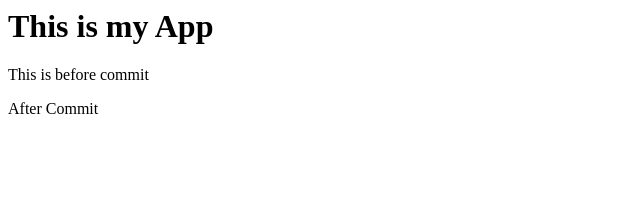
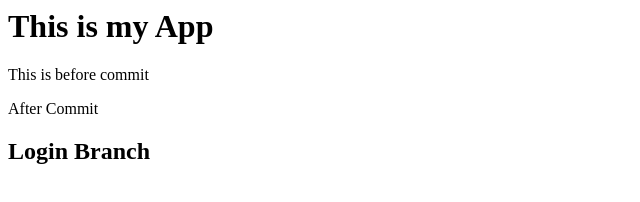
Before and after one commit to Kamen911/MyApp-test, a plain HTML site: page index.html in a window 1280 px wide. Shown: the whole page, without its empty margins (0-640 px from the left). Drawn offline with Linux system fonts and the light colour scheme.

Commit message:
login form

```diff
--- /dev/null
+++ b/dir2/app2.js
@@ -0,0 +1 @@
+console.log('app2');
--- a/index.html
+++ b/index.html
@@ -7,5 +7,7 @@
         <h1>This is my App</h1>
         <p>This is before commit</p>
         <p>After Commit</p>
+
+        <h2>Login Branch</h2>
     </body>
 </html>
```
Also changed, not shown: login.html (added, +1 -0 lines), log.txt (added).
